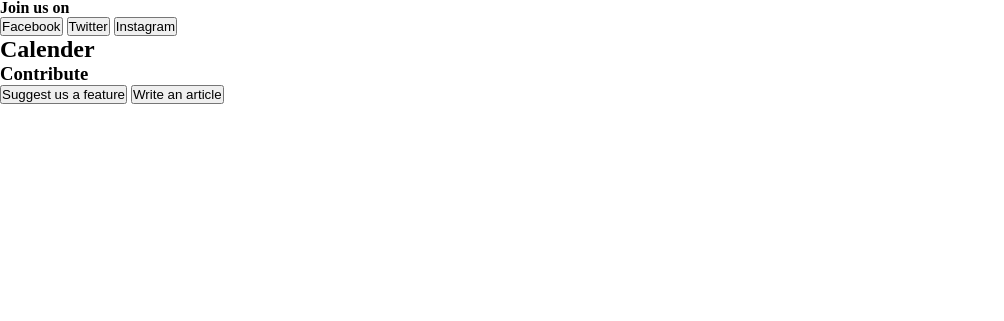
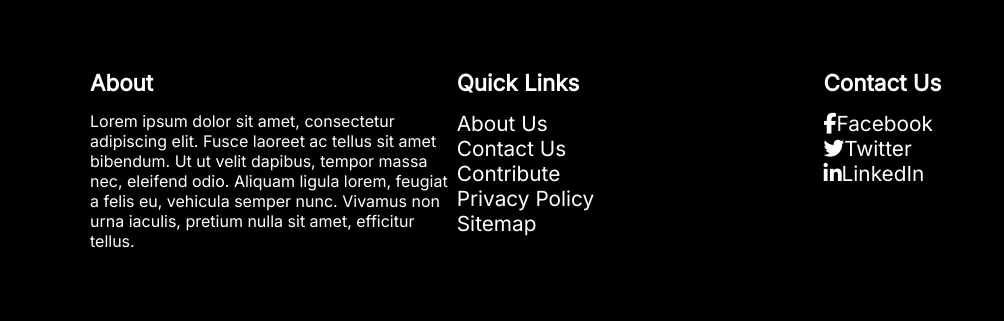
Before and after one commit to TraXIcoN/foodorderingsite, a PHP site: page / in a window 1280 px wide. Shown: the part 2087-2408 px from the top of the page, without its empty margins (0-1004 px from the left). Before the commit the page ends 2191 px from the top, so only its background shows below. Run offline with PHP 8.4, Linux system fonts and the light colour scheme; some libraries are stand-ins or nearby versions.

Commit message:
update 7

```diff
--- a/forms.html
+++ b/forms.html
@@ -1,5 +1,6 @@
 <!DOCTYPE html>
 <html lang="en">
+
 <head>
     <title>Login V3</title>
 
@@ -10,6 +11,7 @@
     <link rel="stylesheet" type="text/css" href="main.css">
     <link rel="stylesheet" type="text/css" href="navbar.css">
 </head>
+
 <body>
     <div id="site-wrapper">
         <section id="navbar">
@@ -68,4 +70,5 @@
         </div>
     </div>
 </body>
+
 </html>
--- a/index.html
+++ b/index.html
@@ -6,6 +6,7 @@
     <!-- Latest compiled and minified CSS -->
     <!-- <link rel="stylesheet" href="https://maxcdn.bootstrapcdn.com/bootstrap/3.4.1/css/bootstrap.min.css">
     <script src="https://maxcdn.bootstrapcdn.com/bootstrap/3.4.1/js/bootstrap.min.js"></script> -->
+    <script src="https://use.fontawesome.com/653db87ebf.js"></script>
     <link rel="stylesheet" type="text/css" href="styles.css">
     <link rel="stylesheet" type="text/css" href="navbar.css">
     <!-- <link rel="stylesheet" href="https://cdnjs.cloudflare.com/ajax/libs/materialize/1.0.0/css/materialize.min.css"> -->
@@ -33,8 +34,7 @@
         <div class="wrapper">
             <div class="intro-description">
                 <h1>Welcome to Head Over Meals</h1>
-                <p>Head Over Meals is the best hassle-free way to order food online. Whether looking for breakfast,
-                    lunch, dinner or late night snack, we have it all.</p>
+                <p>Head Over Meals is the best hassle-free way to order food online. Whether looking for breakfast, lunch, dinner or late night snack, we have it all.</p>
             </div>
             <div class="second-svg">
                 <img src="images/s2.svg">
@@ -46,7 +46,9 @@
                 <img src="images/s1.svg">
             </div>
             <div class="intro-description">
-                <p>Lorem ipsum dolor sit amet, consectetur adipiscing elit. Fusce laoreet ac tellus sit amet bibendum. Ut ut velit dapibus, tempor massa nec, eleifend odio. Aliquam ligula lorem, feugiat a felis eu, vehicula semper nunc. Vivamus non urna iaculis, pretium nulla sit amet, efficitur tellus. Vivamus eu enim consectetur justo suscipit maximus. Suspendisse potenti. Pellentesque efficitur est ac efficitur aliquet. Sed lobortis eu neque ac tincidunt. Ut venenatis dictum felis non venenatis. Sed nisi metus, placerat a neque in, tincidunt interdum magna. Cras eget pretium lorem.</p>
+                <p>Lorem ipsum dolor sit amet, consectetur adipiscing elit. Fusce laoreet ac tellus sit amet bibendum. Ut ut velit dapibus, tempor massa nec, eleifend odio. Aliquam ligula lorem, feugiat a felis eu, vehicula semper nunc. Vivamus non urna
+                    iaculis, pretium nulla sit amet, efficitur tellus. Vivamus eu enim consectetur justo suscipit maximus. Suspendisse potenti. Pellentesque efficitur est ac efficitur aliquet. Sed lobortis eu neque ac tincidunt. Ut venenatis dictum felis
+                    non venenatis. Sed nisi metus, placerat a neque in, tincidunt interdum magna. Cras eget pretium lorem.</p>
             </div>
 
         </div>
@@ -56,13 +58,13 @@
         <div class="slider">
             <div class="slides">
                 <div id="slide-1">
-                  "This is the original and authentic Indian restaurant I would like to say original flavour of Indian food service is five star"
+                    "This is the original and authentic Indian restaurant I would like to say original flavour of Indian food service is five star"
                 </div>
                 <div id="slide-2">
-                  "“After a good dinner one can forgive anybody, even one's own relations.”"
+                    "“After a good dinner one can forgive anybody, even one's own relations.”"
                 </div>
                 <div id="slide-3">
-                  "Been coming here since it first opened and have never had any complaints.The food is fantastic and the staff are always friendly and helpful.Chilly Chicken Masala to die for."
+                    "Been coming here since it first opened and have never had any complaints.The food is fantastic and the staff are always friendly and helpful.Chilly Chicken Masala to die for."
                 </div>
             </div>
             <a href="#slide-1"> </a>
@@ -70,20 +72,31 @@
             <a href="#slide-3"> </a>
         </div>
     </section>
-    <footer id="footer">
-        <h4>
-            Join us on
-        </h4>
-        <button>Facebook</button>
-        <button>Twitter</button>
-        <button>Instagram</button>
-        <div class="#">
-            <h2>Calender</h2>
-        </div>
-        <div class="#">
-            <h3>Contribute</h3>
-            <button>Suggest us a feature</button>
-            <button>Write an article</button>
+    <footer class="footer">
+        <div class="inner-footer">
+            <div class="about-us">
+                <h3>About</h3>
+                <p class="text-justify">Lorem ipsum dolor sit amet, consectetur adipiscing elit. Fusce laoreet ac tellus sit amet bibendum. Ut ut velit dapibus, tempor massa nec, eleifend odio. Aliquam ligula lorem, feugiat a felis eu, vehicula semper nunc. Vivamus non urna
+                    iaculis, pretium nulla sit amet, efficitur tellus. </p>
+            </div>
+            <div class="quick-links">
+                <h3>Quick Links</h3>
+                <ul class="footer-links">
+                    <li><a href="#">About Us</a></li>
+                    <li><a href="#">Contact Us</a></li>
+                    <li><a href="#">Contribute</a></li>
+                    <li><a href="#">Privacy Policy</a></li>
+                    <li><a href="#">Sitemap</a></li>
+                </ul>
+            </div>
+            <div class="contact-us">
+                <h3>Contact Us</h3>
+                <ul class="social-icons">
+                    <li><a class="facebook" href="#"><i class="fa fa-facebook"></i>Facebook</a></li>
+                    <li><a class="twitter" href="#"><i class="fa fa-twitter"></i>Twitter</a></li>
+                    <li><a class="linkedin" href="#"><i class="fa fa-linkedin"></i>LinkedIn</a></li>
+                </ul>
+            </div>
         </div>
     </footer>
 </body>
--- a/styles.css
+++ b/styles.css
@@ -1,26 +1,26 @@
-*{
+@import url('https://fonts.googleapis.com/css2?family=Inter&display=swap');
+* {
     padding: 0;
     margin: 0;
     box-sizing: border-box;
-
+    font-family: 'Inter', sans-serif;
 }
-
 
 .caro-img {
     width: 100%;
     max-height: 70% !important;
+}
 
-}
 #intro {
     position: relative;
     width: 80vw;
     padding: 40px;
     margin: 40px auto;
-	box-shadow: 2px -2px 35px -1px rgba(140,140,140,0.4);
+    box-shadow: 2px -2px 35px -1px rgba(140, 140, 140, 0.4);
     border-radius: 20px;
     z-index: -1;
+}
 
-}
 .wrapper {
     display: flex;
     justify-content: space-around;
@@ -35,8 +35,6 @@
     align-items: center;
     flex-flow: column nowrap;
     width: 50%;
-
-
 }
 
 .wrapper .first-svg {
@@ -51,35 +49,43 @@ hr {
     background-image: linear-gradient(to right, rgba(0, 0, 0, 0), rgba(0, 0, 0, 0.75), rgba(0, 0, 0, 0));
 }
 
+
 /*********************Review_Section*************************/
+
 .slider {
     width: 100%;
     text-align: center;
     overflow: hidden;
 }
+
 #some-review {
     text-align: -webkit-center;
     background-image: url("images/review1.png");
     background-repeat: round;
 }
+
 .slides {
     display: flex;
     overflow-x: auto;
     scroll-behavior: smooth;
     -webkit-overflow-scrolling: touch;
 }
+
 .slides::-webkit-scrollbar {
     width: 10px;
     height: 10px;
 }
+
 .slides::-webkit-scrollbar-thumb {
     background: black;
     border-radius: 10px;
 }
+
 .slides::-webkit-scrollbar-track {
     background: transparent;
 }
-.slides > div {
+
+.slides>div {
     flex-shrink: 0;
     width: 100%;
     height: 300px;
@@ -97,13 +103,15 @@ hr {
     font-weight: bold;
 }
 
-.slides > div::before{
+.slides>div::before {
     content: open-quote;
 }
-.slides > div::before{
+
+.slides>div::before {
     content: close-quote;
 }
-.slider > a {
+
+.slider>a {
     display: inline-flex;
     width: 1.5rem;
     height: 1.5rem;
@@ -111,12 +119,67 @@ hr {
     align-items: center;
     justify-content: center;
     border-radius: 50%;
-  margin:  30px 0.5rem 30px;
+    margin: 30px 0.5rem 30px;
     position: relative;
 }
-.slider > a:active {
+
+.slider>a:active {
     top: 1px;
 }
-.slider > a:focus {
+
+.slider>a:focus {
     background: #ff4d4d;
 }
+
+
+/* Footer */
+
+.footer {
+    display: block;
+    overflow: hidden;
+    padding: 70px 10px;
+    box-sizing: border-box;
+    background-color: black;
+    color: white;
+}
+
+.inner-footer {
+    display: block;
+    margin: 0 auto;
+    width: 1100px;
+    height: 100%;
+    display: flex;
+    justify-content: space-around;
+    align-items: baseline;
+    flex-flow: row nowrap;
+    align-content: stretch;
+}
+
+.inner-footer>div {
+    width: 33.33%;
+    margin: 0 auto;
+}
+
+.inner-footer .about-us {
+    flex-grow: 2;
+}
+
+.inner-footer li {
+    list-style-type: none;
+    font-size: 1.3rem;
+}
+
+.inner-footer a {
+    text-decoration: none;
+    color: white;
+}
+
+.inner-footer a:hover {
+    color: #ff4d4d;
+}
+
+.inner-footer h3 {
+    padding-bottom: 15px;
+    font-size: 1.4rem;
+    font-weight: bold;
+}
```
Also changed, not shown: main.css (+17 -15 lines). Lines whose indentation alone changed are shown as unchanged.
